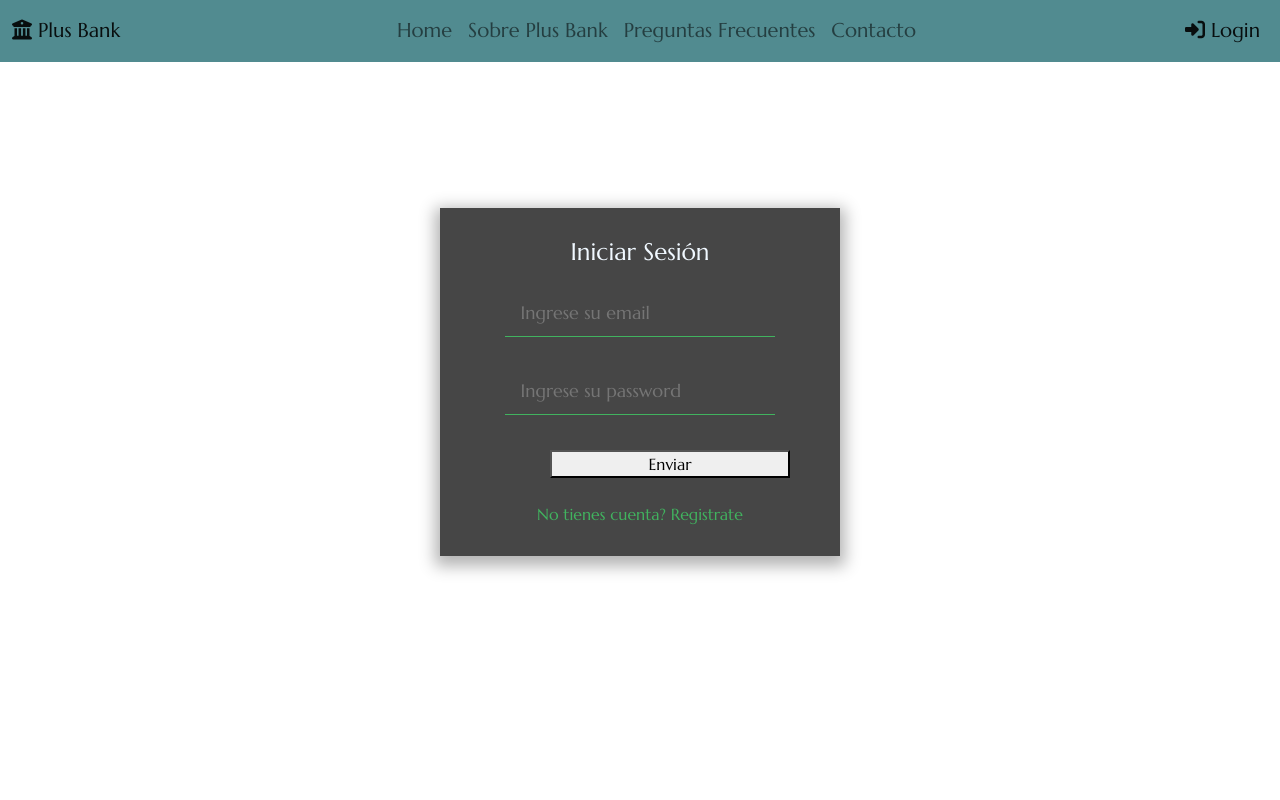
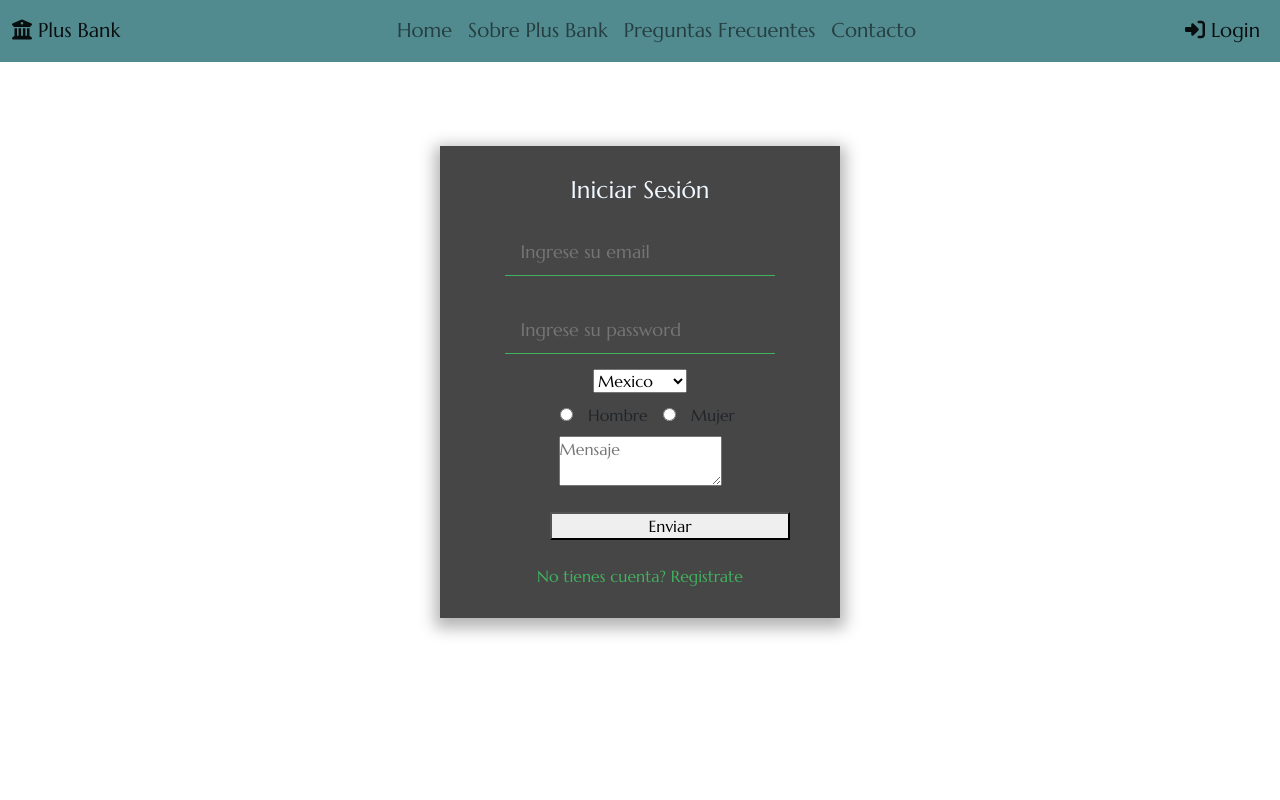
Before and after one commit to leandroheliz/Equipo42IDForIdeas, a React (Create React App) app: page /login in a window 1280 px wide. Shown: the top 800 px of the page. Built offline with nearby package versions, Linux system fonts and the light colour scheme.

Commit message:
Formik template

```diff
--- a/src/Components/Login/FormLogin.js
+++ b/src/Components/Login/FormLogin.js
@@ -1,41 +1,122 @@
+import { React, useState } from "react";
 import { Link } from "react-router-dom";
-import { Formik } from 'formik'
+import { Formik, Form, Field, ErrorMessage } from "formik";
 
 const FormLogin = () => {
+  const [formularioEnviado, cambiarFormularioEnviado] = useState(false);
 
   return (
     <>
       <Formik
-
-    initialValues={{formContactoEmail:'', formContactoPass:""}}
+        initialValues={{ formContactoEmail: "", formContactoPass: "" }}
         validate={(valores) => {
           let errores = {};
 
           //Validacion email
-      if(!valores.formContactoEmail){
-        errores.formContactoEmail = 'Por favor ingresa un email'
-      }else if(!/^[a-zA-Z0-9_.+-]+@[a-zA-Z0-9-]+\.[a-zA-Z0-9-.]+$/.test(valores.formContactoEmail)){
-        errores.formContactoEmail = 'Ingrese un formato de email valido'
+          if (!valores.formContactoEmail) {
+            errores.formContactoEmail = "Por favor ingresa un email";
+          } else if (
+            !/^[a-zA-Z0-9_.+-]+@[a-zA-Z0-9-]+\.[a-zA-Z0-9-.]+$/.test(
+              valores.formContactoEmail
+            )
+          ) {
+            errores.formContactoEmail = "Ingrese un formato de email valido";
           }
 
           //Validacion password
-      if(!valores.formContactoPass){
-        errores.formContactoPass = 'Por favor ingresa una password'
-      }else if(!/^[a-zA-ZÀ-ÿ\s]{1,40}$/.test(valores.formContactoPass)){
-        errores.formContactoPass = 'Ingrese una password valida'
+          if (!valores.formContactoPass) {
+            errores.formContactoPass = "Por favor ingresa una password";
+          } else if (!/^[a-zA-ZÀ-ÿ\s]{1,40}$/.test(valores.formContactoPass)) {
+            errores.formContactoPass = "Ingrese una password valida";
           }
-
 
           return errores;
         }}
-     onSubmit={(valores)=>{
-       console.log('Enviado')
+        onSubmit={(valores, { resetForm }) => {
+          resetForm();
+          console.log("Enviado");
+          cambiarFormularioEnviado(true);
+          setTimeout(() => cambiarFormularioEnviado(false), 5000);
         }}
       >
-{( { handleSubmit, touched, errors, values, handleChange, handleBlur })=>(
+        {({ errors }) => (
+          <div className="container2">
+            <Form className="form-login">
+              <h4>Iniciar Sesión</h4>
 
+              <Field
+                type="email"
+                id="formContactoEmail"
+                placeholder=" Ingrese su email"
+                name="formContactoEmail"
+              />
+              <ErrorMessage
+                name="formContactoEmail"
+                component={() => (
+                  <div className="error">{errors.formContactoEmail}</div>
+                )}
+              />
+
+              <Field
+                type="password"
+                id="formContactoPass"
+                placeholder=" Ingrese su password"
+                name="formContactoPass"
+              />
+              <ErrorMessage
+                name="formContactoPass"
+                component={() => (
+                  <div className="error">{errors.formContactoPass}</div>
+                )}
+              />
+
+              <div>
+                <Field name="pais" as="select">
+                  <option value="mexico">Mexico</option>
+                  <option value="spain">España</option>
+                  <option value="Argentina">Argentina</option>
+                </Field>
+              </div>
+
+              <div>
+                <label>
+                  <Field type="radio" name="sexo" value="hombre" />
+                  Hombre
+                </label>
+                <label>
+                  <Field type="radio" name="sexo" value="mujer" />
+                  Mujer
+                </label>
+              </div>
+
+              <div>
+                <Field name="mensaje" as="textarea" placeholder="Mensaje" />
+              </div>
+
+              <button type="submit">Enviar</button>
+              {formularioEnviado && (
+                <small className="exito">Formulario enviado con exito</small>
+              )}
+
+              <Link to="/registro" className="text-decoration-none mt-4">
+                <span className="text-decoration-none">
+                  No tienes cuenta? Registrate
+                </span>
+              </Link>
+            </Form>
+          </div>
+        )}
+
+        {/*} {({
+          handleSubmit,
+          touched,
+          errors,
+          values,
+          handleChange,
+          handleBlur,
+        }) => (
           <div className="container2">
-  <form onSubmit={handleSubmit} className="form-login">
+            <form className="form-login" onSubmit={handleSubmit}>
               {console.log(touched)}
 
               <h4>Iniciar Sesión</h4>
@@ -49,7 +130,9 @@ const FormLogin = () => {
                 onChange={handleChange}
                 onBlur={handleBlur}
               />
-      {errors.formContactoEmail && <div className="error" >{errors.formContactoEmail }</div>}
+              {errors.formContactoEmail && (
+                <div className="error">{errors.formContactoEmail}</div>
+              )}
 
               <input
                 type="password"
@@ -60,28 +143,11 @@ const FormLogin = () => {
                 onChange={handleChange}
                 onBlur={handleBlur}
               />
-     {errors.formContactoPass && <div className="error" >{errors.formContactoPass }</div>}
+              {errors.formContactoPass && (
+                <div className="error">{errors.formContactoPass}</div>
+              )}
 
-    <button  type='submit' >Enviar</button>
-
-
-      {/*<button type='submit' className="cssbuttons-io-button">
-        Iniciar Sesion
-        <div className="icon">
-          <svg
-            height="24"
-            width="24"
-            viewBox="0 0 24 24"
-            xmlns="http://www.w3.org/2000/svg"
-          >
-            <path d="M0 0h24v24H0z" fill="none"></path>
-            <path
-              d="M16.172 11l-5.364-5.364 1.414-1.414L20 12l-7.778 7.778-1.414-1.414L16.172 13H4v-2z"
-              fill="currentColor"
-            ></path>
-          </svg>
-        </div>
-</button>*/}
+              <button type="submit">Enviar</button>
 
               <Link to="/registro" className="text-decoration-none mt-4">
                 <span className="text-decoration-none">
@@ -90,9 +156,8 @@ const FormLogin = () => {
               </Link>
             </form>
           </div>
-)}
+        )}*/}
       </Formik>
-
     </>
   );
 };
--- a/src/index.css
+++ b/src/index.css
@@ -1,4 +1,4 @@
-@import url('https://fonts.googleapis.com/css2?family=Marcellus&display=swap');
+@import url("https://fonts.googleapis.com/css2?family=Marcellus&display=swap");
 
 * {
   margin: 0;
@@ -18,7 +18,7 @@
 /*Marcos overflow x hidden*/
 body {
   display: flex;
-  font-family: 'Marcellus', serif;
+  font-family: "Marcellus", serif;
   flex-direction: column;
   min-height: 100%;
   overflow-x: hidden;
@@ -54,7 +54,7 @@ body::-webkit-scrollbar {
 }
 
 .sidebar {
-  background-color: rgba(81, 139, 144,0.9);
+  background-color: rgba(81, 139, 144, 0.9);
   color: white;
   height: 100vh;
   width: 14rem;
@@ -107,17 +107,17 @@ body::-webkit-scrollbar {
   margin: 0 auto;
 }
 
-.page-container{
+.page-container {
   display: flex;
   flex-direction: column;
   min-height: 100vh;
 }
 
-.wrap{
+.wrap {
   flex: 1;
 }
 
-main{
+main {
   max-width: 1000px;
   margin: 50px auto;
   overflow: hidden;
@@ -140,7 +140,7 @@ main{
 /*Componente lista de actividad -Marcos */
 
 .container-actividad {
-  border: 1px solid rgba(81, 139, 144,0.9);
+  border: 1px solid rgba(81, 139, 144, 0.9);
   height: 37.5rem;
   width: 31.25rem;
   border-radius: 0.3125rem;
@@ -149,11 +149,11 @@ main{
 }
 
 .container-actividad::-webkit-scrollbar {
-  display:none;
+  display: none;
 }
 
 .container-actividad::-webkit-scrollbar-thumb {
-  display:none;
+  display: none;
 }
 
 .title {
@@ -262,7 +262,7 @@ p {
 /*Componente saldo - Marcos*/
 
 .container-saldo {
-  border: 1px solid rgba(81, 139, 144,0.9);
+  border: 1px solid rgba(81, 139, 144, 0.9);
   width: 350px;
   height: 200px;
   display: flex;
@@ -318,7 +318,7 @@ p {
 }
 
 .navBarHomebanking {
-  background-color: rgba(81, 139, 144,0.9);
+  background-color: rgba(81, 139, 144, 0.9);
 }
 
 .avatarPerfil {
@@ -339,7 +339,7 @@ p {
 
 .container2 {
   height: 80%;
-  display:flex;
+  display: flex;
   align-items: center;
   justify-content: center;
 }
@@ -510,7 +510,7 @@ p {
   flex-direction: column;
   padding: 3rem;
   margin: 0.9375rem;
-  color:aliceblue;
+  color: aliceblue;
 }
 
 .contact-form input {
@@ -527,16 +527,16 @@ p {
 
 .contact-form form input:focus {
   outline: none;
-  color:aliceblue;
+  color: aliceblue;
 }
 
-.contact-form form input{
-  color:aliceblue;
+.contact-form form input {
+  color: aliceblue;
 }
 
 .contact-form form input:focus-within {
   background-color: transparent;
-  color:aliceblue;
+  color: aliceblue;
 }
 
 .contact-form input:hover {
@@ -544,21 +544,19 @@ p {
   box-shadow: 0px 10px 10px -4px rgba(65, 179, 95, 0.39);
 }
 
-.textarea{
-  margin-left:30px;
+.textarea {
+  margin-left: 30px;
   display: flex;
-  justify-content:center;
-  margin-top:20px;
+  justify-content: center;
+  margin-top: 20px;
 }
 
-.textarea textarea{
-  padding:0.3125rem;
-  background-color:rgba(105, 105, 105, 0.596);
-  color:aliceblue;
-  border: 2px solid var(--color2)
+.textarea textarea {
+  padding: 0.3125rem;
+  background-color: rgba(105, 105, 105, 0.596);
+  color: aliceblue;
+  border: 2px solid var(--color2);
 }
-
-
 
 .cssbuttons-io-button {
   background: var(--color2);
@@ -613,36 +611,40 @@ p {
   transform: scale(0.95);
 }
 
-.homebankingfondo{
- background: var(--color1);
- height: 100vh;
- width:100vw;
- display: flex;
- justify-content: center;
+.homebankingfondo {
+  background: var(--color1);
+  height: 100vh;
+  width: 100vw;
+  display: flex;
+  justify-content: center;
 }
 
-.flex{
+.flex {
   display: flex;
 }
 
-.content{
+.content {
   width: 100%;
 }
 
-.error404{
+.error404 {
   display: flex;
   align-items: center;
   justify-content: center;
-  background-color: RGBA(81, 139, 144,0.8);
+  background-color: RGBA(81, 139, 144, 0.8);
   height: 100vh;
   width: 100%;
 }
 
-.colPerfil{
+.colPerfil {
   display: flex;
   flex-direction: column;
 }
 
-.error{
-color:rgb(226, 58, 58);
+.error {
+  color: rgb(226, 58, 58);
 }
+
+.exito {
+  color: aquamarine;
+}
```
Lines whose indentation alone changed are shown as unchanged.
